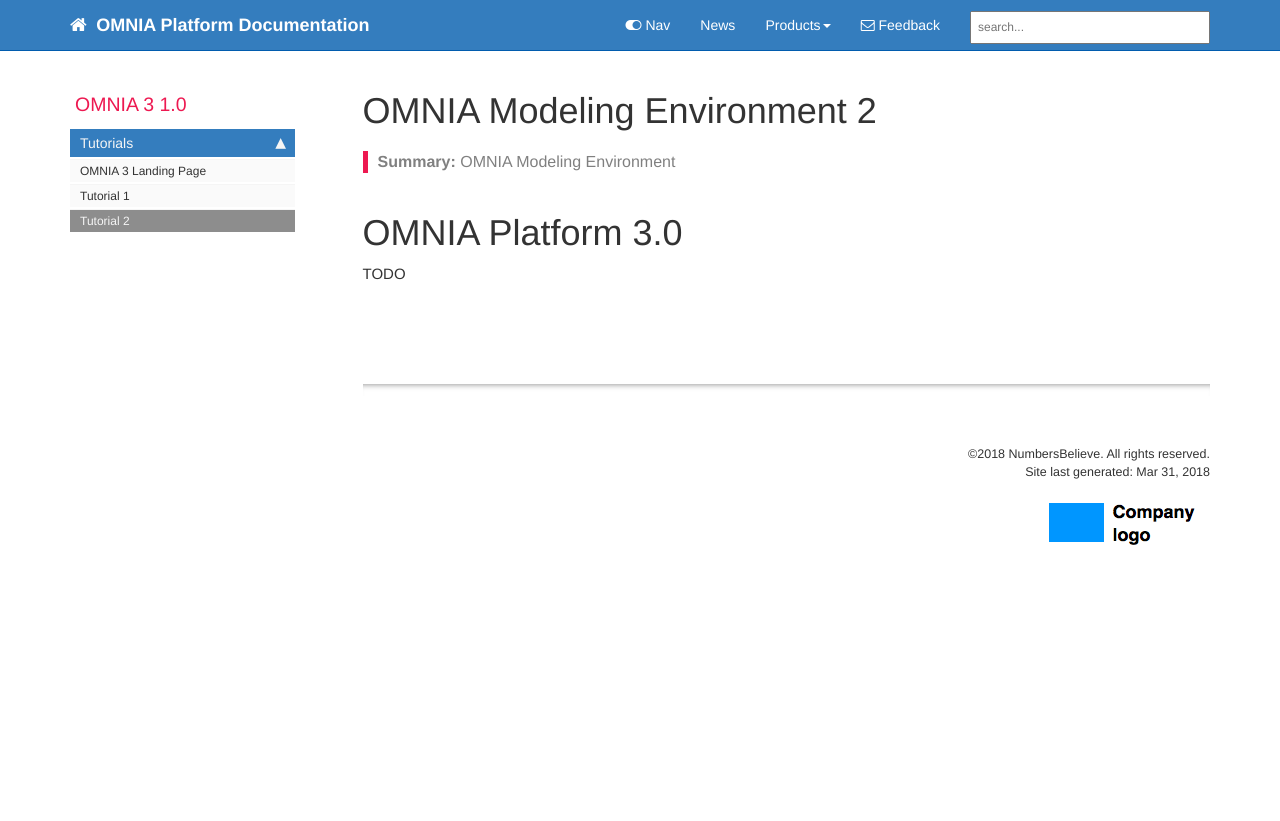
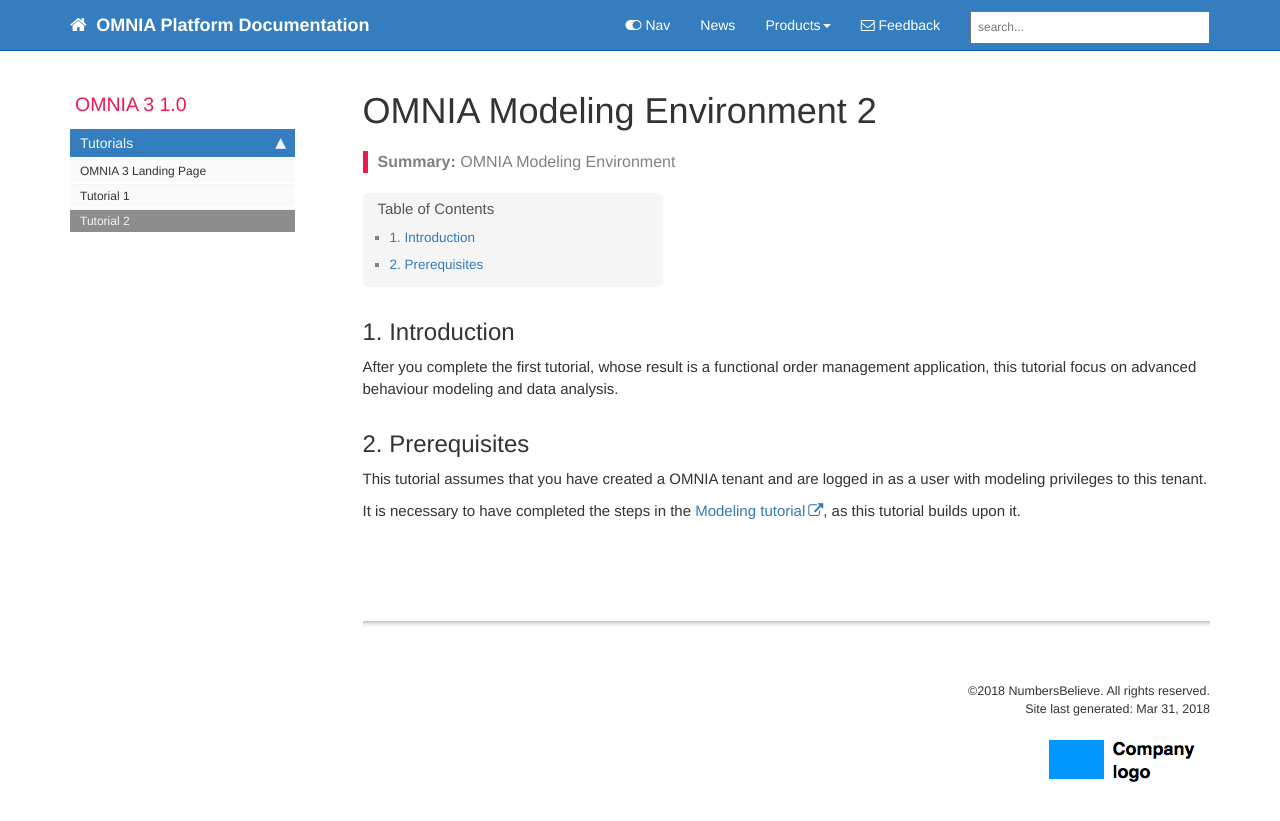
Before and after one commit to daniel8lopes/omnia3, a Jekyll site: the page built from docs/pages/omnia3/omnia3_tutorial2.md, in a window 1280 px wide. Shown: the top 821 px of the page. Built offline with Jekyll 4.4.1, drawn with Linux system fonts in a browser that asks for light colours; nearby versions of some CDN libraries; comment, search, counter and statistics services are not loaded.

Commit message:
Update omnia3_tutorial2.md

```diff
--- a/docs/pages/omnia3/omnia3_tutorial2.md
+++ b/docs/pages/omnia3/omnia3_tutorial2.md
@@ -7,6 +7,12 @@ permalink: omnia3_tutorial2.html
 folder: omnia3
 ---
 
-# OMNIA Platform 3.0
+## 1. Introduction
 
-TODO
+After you complete the first tutorial, whose result is a functional order management application, this tutorial focus on advanced behaviour modeling and data analysis.
+
+## 2. Prerequisites
+
+This tutorial assumes that you have created a OMNIA tenant and are logged in as a user with modeling privileges to this tenant.
+
+It is necessary to have completed the steps in the  [Modeling tutorial](http://docs.numbersbelieve.com/omnia3_tutorial1.html), as this tutorial builds upon it.
```
